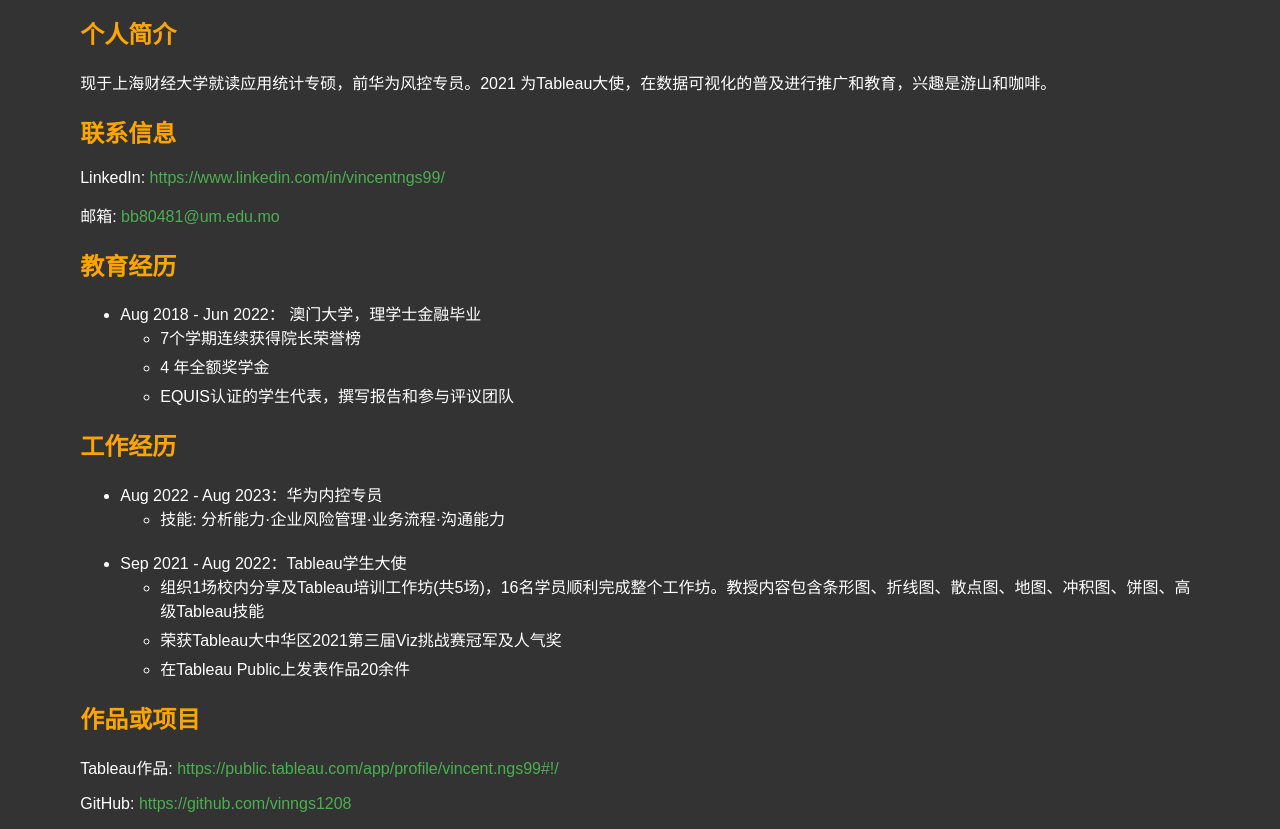
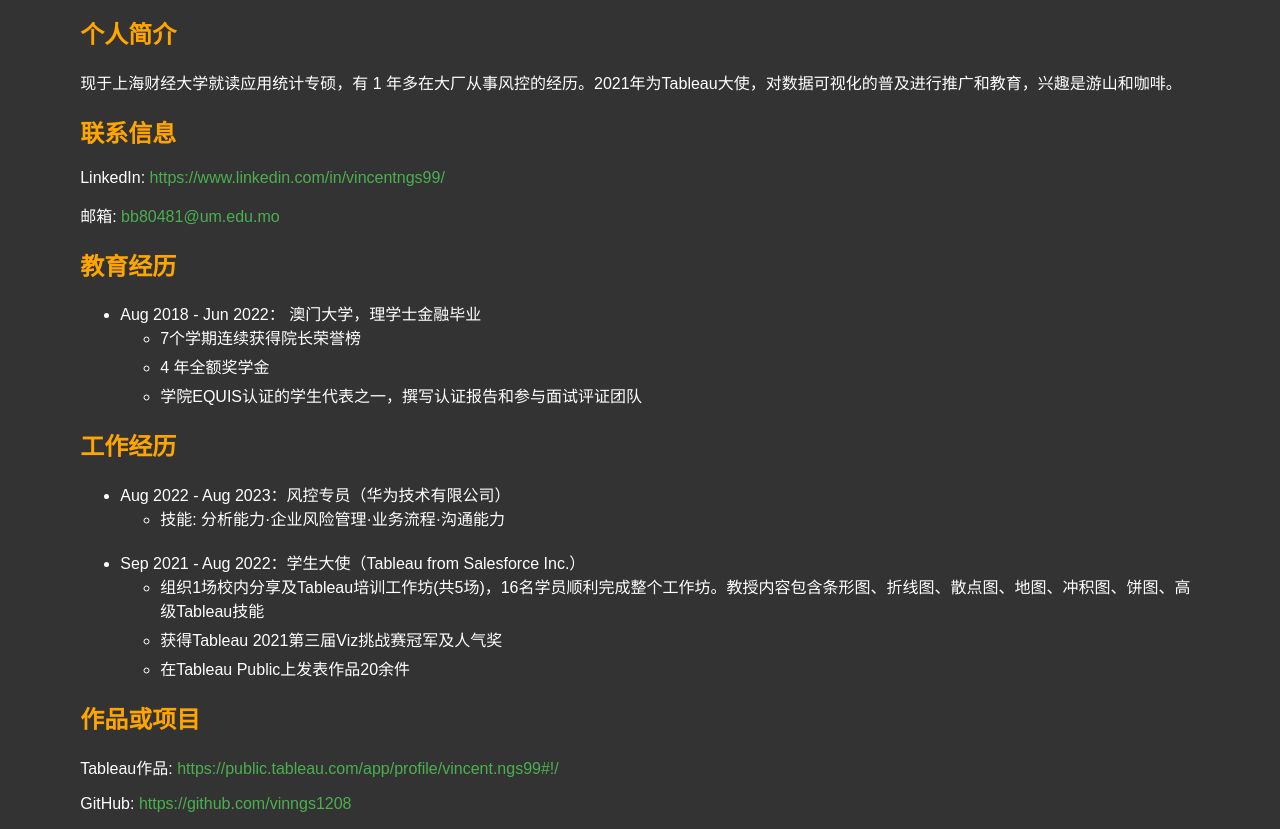
Before and after one commit to vinngs1208/website, a plain HTML site: page index.html in a window 1280 px wide. Shown: the part 256-1085 px from the top of the page. Drawn offline with Linux system fonts and the light colour scheme.

Commit message:
Update index.html

```diff
--- a/index.html
+++ b/index.html
@@ -50,7 +50,7 @@
     <!-- 个人简介 -->
     <div class="section" style="margin: 0 auto; width: 90%;">
         <h2>个人简介</h2>
-        <p>现于上海财经大学就读应用统计专硕，前华为风控专员。2021 为Tableau大使，在数据可视化的普及进行推广和教育，兴趣是游山和咖啡。</p>
+        <p>现于上海财经大学就读应用统计专硕，有 1 年多在大厂从事风控的经历。2021年为Tableau大使，对数据可视化的普及进行推广和教育，兴趣是游山和咖啡。</p>
     </div>
 
     <!-- 联系信息 -->
@@ -68,7 +68,7 @@
                 <ul>
                     <li>7个学期连续获得院长荣誉榜</li>
                     <li>4 年全额奖学金</li>
-                    <li>EQUIS认证的学生代表，撰写报告和参与评议团队</li>
+                    <li>学院EQUIS认证的学生代表之一，撰写认证报告和参与面试评证团队</li>
                 </ul>
             </li>
         </ul>
@@ -78,17 +78,17 @@
     <div class="section" style="margin: 0 auto; width: 90%;">
         <h2>工作经历</h2>
         <ul>
-            <li>Aug 2022 - Aug 2023：华为内控专员
+            <li>Aug 2022 - Aug 2023：风控专员（华为技术有限公司）
                 <ul>
                     <li>技能: 分析能力·企业风险管理·业务流程·沟通能力</li>
                 </ul>
             </li>
 
           <div style="margin-bottom: 20px;"></div>
-            <li>Sep 2021 - Aug 2022：Tableau学生大使
+            <li>Sep 2021 - Aug 2022：学生大使（Tableau from Salesforce Inc.）
                 <ul>
                     <li>组织1场校内分享及Tableau培训工作坊(共5场)，16名学员顺利完成整个工作坊。教授内容包含条形图、折线图、散点图、地图、冲积图、饼图、高级Tableau技能</li>
-                    <li>荣获Tableau大中华区2021第三届Viz挑战赛冠军及人气奖</li>
+                    <li>获得Tableau 2021第三届Viz挑战赛冠军及人气奖</li>
                     <li>在Tableau Public上发表作品20余件</li>
                 </ul>
             </li>
```
